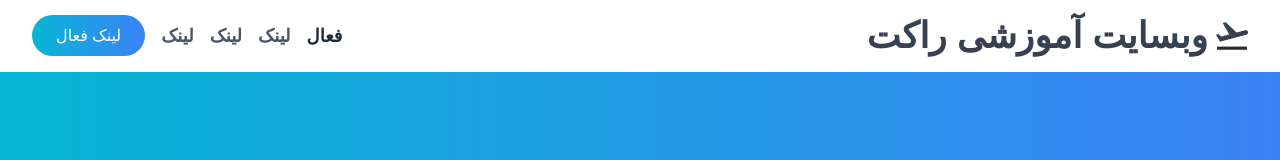
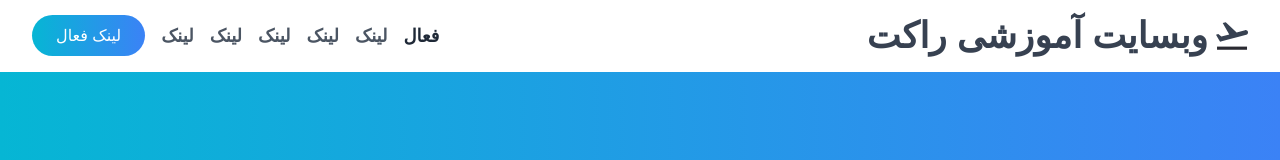
Before and after one commit to behrouz1369/template-web, a website: page src/index.html in a window 1280 px wide. Shown: the top 160 px of the page. Drawn offline with Linux system fonts and the light colour scheme; a small style sheet from the web is missing.

Commit message:
Update2 index.html

```diff
--- a/src/index.html
+++ b/src/index.html
@@ -36,6 +36,8 @@
                 <div class="flex flex-col md:flex-row gap-4">
                     <a class="text-lg font-semibold text-gray-800" href="#">فعال</a>
                     <a class="text-lg font-semibold text-gray-600" href="#">لینک</a>
+                    <a class="text-lg font-semibold text-gray-600" href="#">لینک</a>
+                     <a class="text-lg font-semibold text-gray-600" href="#">لینک</a>
                     <a class="text-lg font-semibold text-gray-600" href="#">لینک</a>
                      <a class="text-lg font-semibold text-gray-600" href="#">لینک</a>
                 </div>
```
